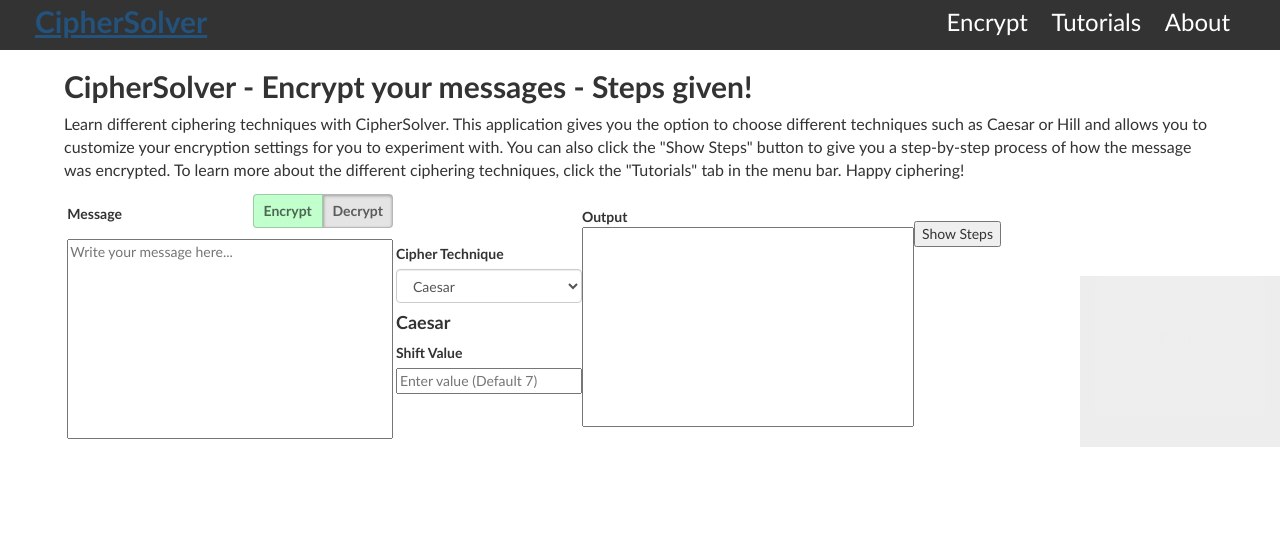
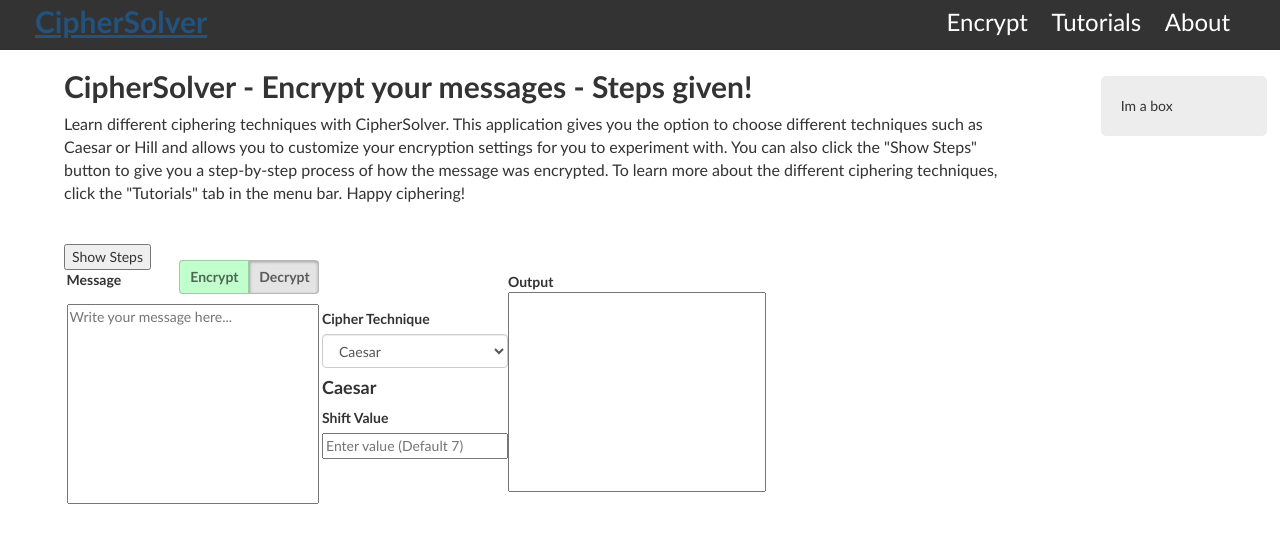
Before and after one commit to kvlorenzo/Cipher-Solver, a website with bundled scripts: page index.html in a window 1280 px wide. Built offline with nearby package versions, Linux system fonts and the light colour scheme.

Commit message:
Added side bar

```diff
--- a/css/style.css
+++ b/css/style.css
@@ -34,7 +34,9 @@ header a.logo {
 }
 
 .headline {
-  padding: 0 5%;
+  float:left;
+  padding-left: 5%;
+  width: 80%;
 }
 
 .headline h2 {
@@ -50,16 +52,17 @@ header a.logo {
   height: 100%;
   align-items: center;
   display: grid;
+  float: left;
   grid-template-columns: repeat(7, 1fr);
   grid-template-rows: repeat(4, 85px);
   padding-left: 5%;
-  width: 100%;
+  width: 80%;
 }
 
 /* Settings for the input area */
 .inputarea {
   grid-column: 1 / 3;
-  grid-row: 1 / 4;
+  grid-row: 2 / 4;
   padding: 1%;
 }
 
@@ -67,35 +70,37 @@ textarea {
   height: 200px;
   width: 100%;
   resize: none;
+  -webkit-box-sizing: border-box;
+       -moz-box-sizing: border-box;
+            box-sizing: border-box;
 }
 
 /* Settings for the settings area */
 .settingsarea {
   grid-column: 3 / 4;
-  grid-row: 1 / 4;
+  grid-row: 2 / 4;
 }
 
 /* Settings for the output area */
 .outputarea {
   grid-column: 4 / 6;
-  grid-row: 1 / 4;
+  grid-row: 2 / 4;
 }
 
 /* Settings for the right side bar */
-.container {
-  background-color: #ededed;
-  color: #ededed;
-  grid-column: 7 / 8;
-  grid-row: 1 / 5;
-  max-width: 200px;
+.sidebar {
+  float: right;
+  height:100%;
+  padding: 2% 1%;
+  width: 15%;
 }
 
-.jumbotron {
-  font-family: 'Rokkitt';
-  font-size: 100%;
-  width: 1fr;
-  height: 100%;
-  max-width: 200px;
+#testtest {
+   border-radius: 5px;
+    background: #ededed;
+    padding: 20px;
+    width: auto;
+    height: auto;
 }
 
 .msglabel {
--- a/index.html
+++ b/index.html
@@ -37,6 +37,9 @@
 				<a href="about.html">About</a>
   		</div>
 		</header>
+		<div class="sidebar">
+			 <p id="testtest">Im a box</p>
+		</div>
 		<div class="headline">
 			<h2>CipherSolver - Encrypt your messages - Steps given!</h2>
 			<p>Learn different ciphering techniques with CipherSolver. This
@@ -85,9 +88,7 @@
 				<button type="button" id="showStepsBtn">Show Steps</button>
 				<div id="steps"></div>
 			</div>
-			<div class="container">
-				<div class="jumbotron">
-					<p>Test</p>
+		</div>
 
 					<!--
 					<h2>Encryption/Decryption Solver</h2>
@@ -135,8 +136,8 @@
 							<button type="button" id="showStepsBtn">Show Steps</button>
 							<div id="steps"></div>
 					</form>
-				-->
-				</div>
+
+				</div> -->
 			</div>
 		</div>
 	</body>
```
